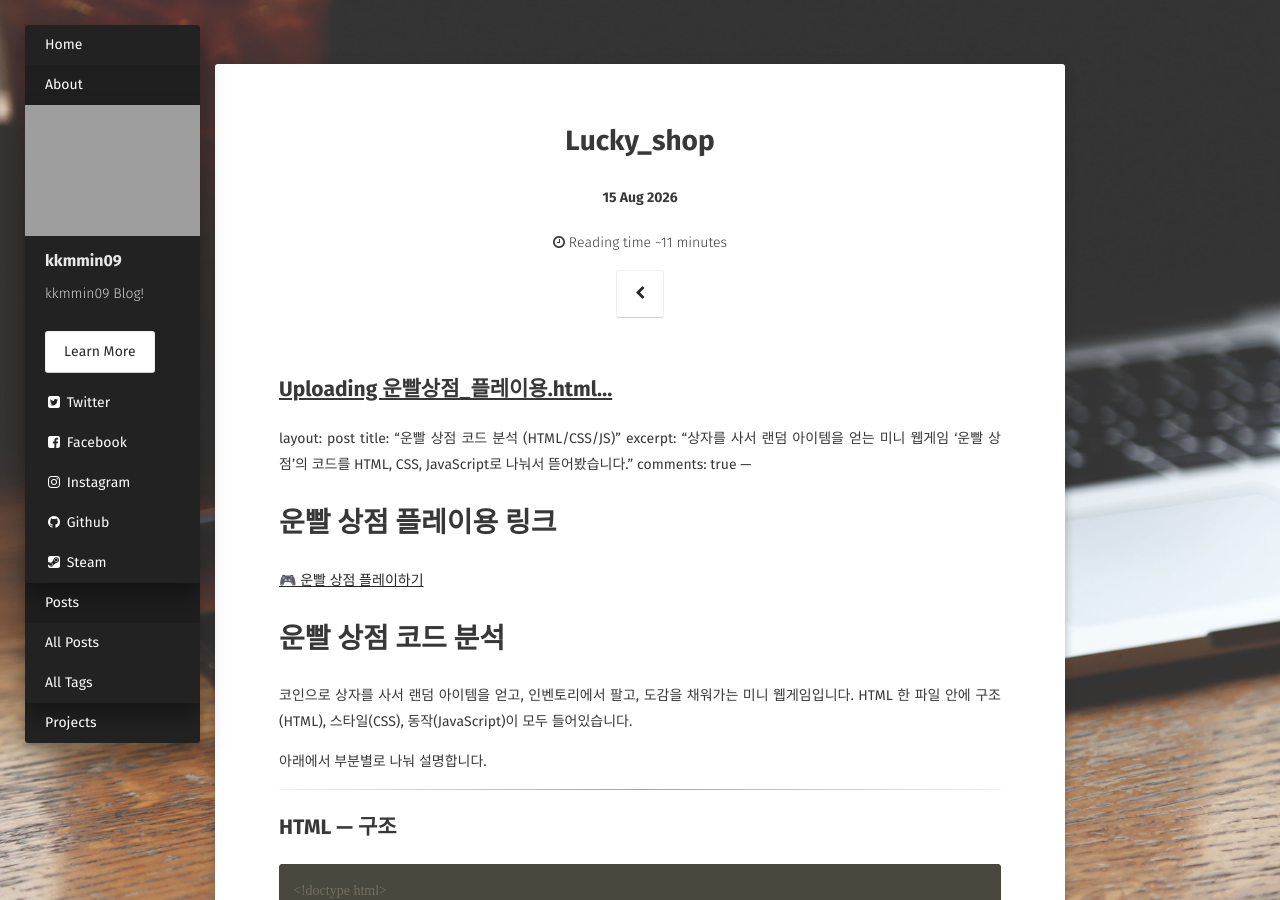
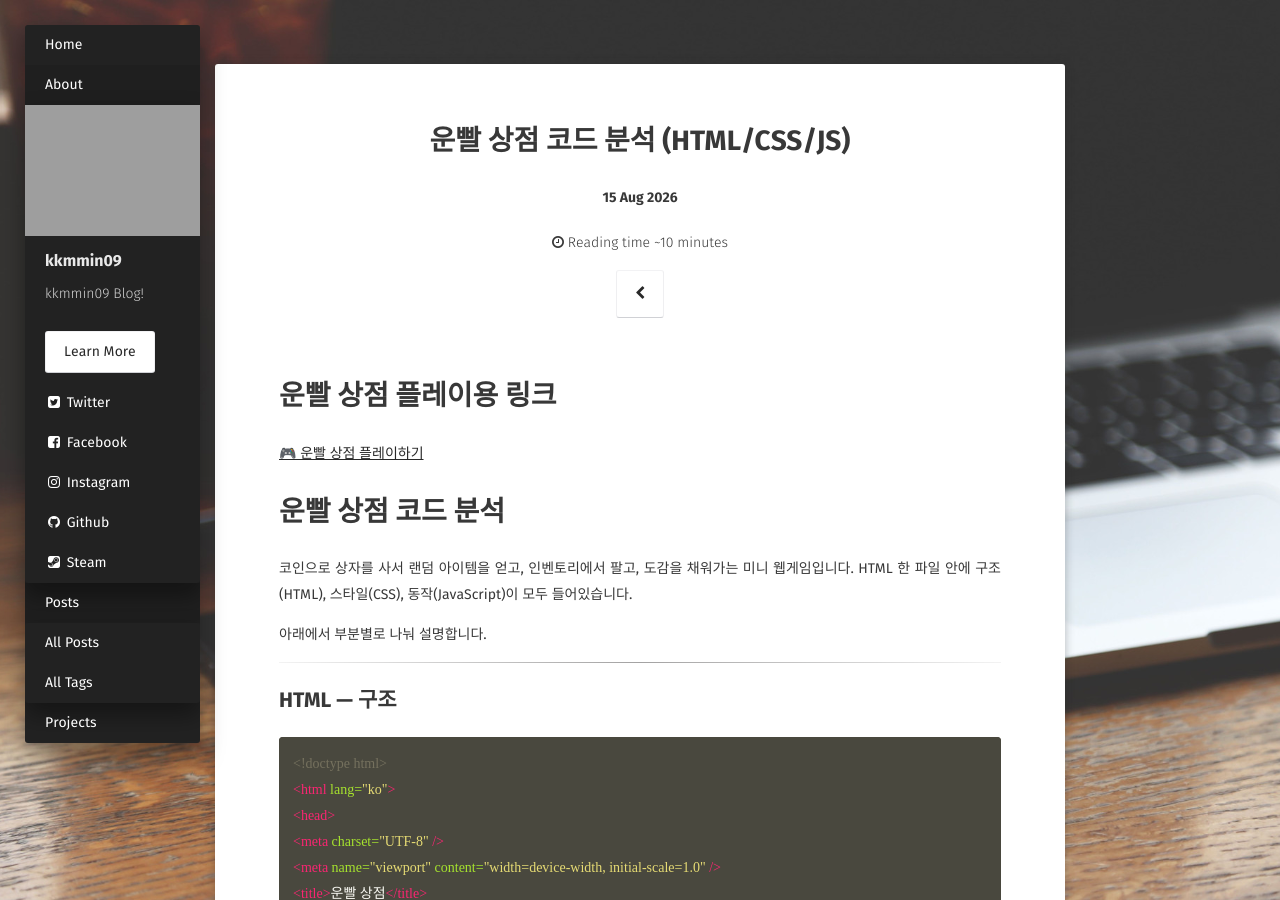
Before and after one commit to kkmmin09/kkmmin09.github.com, a Jekyll site: the page built from _posts/2026-08-15-lucky_shop.md, in a window 1280 px wide and 900 px high. Built offline with Jekyll 4.4.1, drawn with Linux system fonts in a browser that asks for light colours; some web fonts are replaced; our own code applies the rules of GitHub Pages for plain Markdown files; comment, search, counter and statistics services are not loaded.

Commit message:
Update lucky_shop.md with new content

```diff
--- a/_posts/2026-08-15-lucky_shop.md
+++ b/_posts/2026-08-15-lucky_shop.md
@@ -1,4 +1,3 @@
-[Uploading 운빨상점_플레이용.html…]()
 ---
 layout: post
 title: "운빨 상점 코드 분석 (HTML/CSS/JS)"
```
